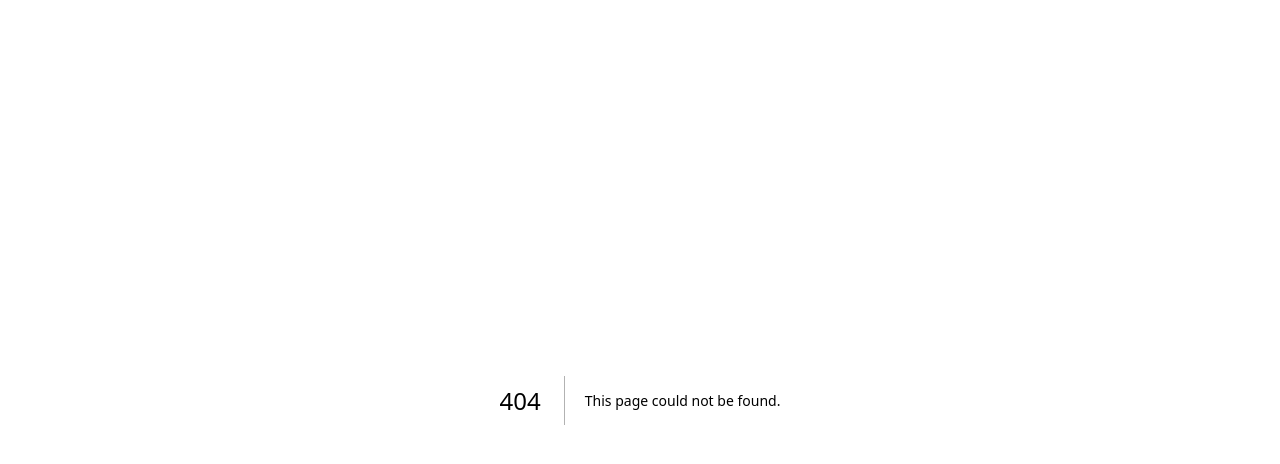
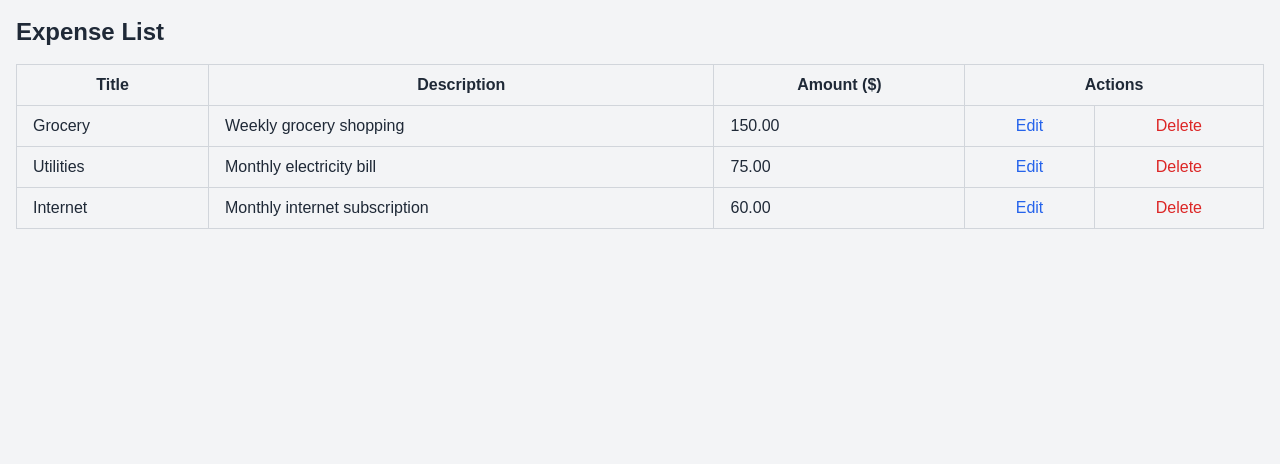
Before and after one commit to tammytamayao/expense-app-frontend, a Next.js app: page /expenses in a window 1280 px wide. Before the commit this address had no page. Shown: the top 464 px of the page. Built offline with nearby package versions, Linux system fonts and the light colour scheme.

Commit message:
feat: view expenses page UI

```diff
--- /dev/null
+++ b/src/app/expenses/ViewExpense.tsx
@@ -0,0 +1,116 @@
+"use client";
+
+import React from "react";
+import { useState } from "react";
+
+interface Expense {
+  id: number;
+  title: string;
+  description: string;
+  amount: number;
+}
+
+// NOTE: sample expenses data (replaced with data fetched from API)
+const initialExpenses: Expense[] = [
+  {
+    id: 1,
+    title: "Grocery",
+    description: "Weekly grocery shopping",
+    amount: 150,
+  },
+  {
+    id: 2,
+    title: "Utilities",
+    description: "Monthly electricity bill",
+    amount: 75,
+  },
+  {
+    id: 3,
+    title: "Internet",
+    description: "Monthly internet subscription",
+    amount: 60,
+  },
+];
+
+const ViewExpense: React.FC = () => {
+  const [expenses, setExpenses] = useState<Expense[]>(initialExpenses);
+
+  // NOTE: handle delete function of expense
+  const handleDelete = (id: number) => {
+    setExpenses(expenses.filter((expense) => expense.id !== id));
+  };
+
+  // NOTE: handle edit function of expense
+  const handleEdit = (expense: Expense) => {
+    console.log("Edit expense:", expense);
+  };
+
+  return (
+    <div className="flex flex-col h-screen bg-gray-100 p-4">
+      <h1 className="text-2xl font-bold mb-4 text-gray-800">Expense List</h1>
+
+      {expenses.length === 0 ? (
+        <div className="bg-yellow-100 border border-yellow-400 text-gray-800 p-4 rounded">
+          <p>No expenses found. Please add some expenses.</p>
+        </div>
+      ) : (
+        <div className="flex-grow overflow-auto">
+          <table className="min-w-full border border-gray-300">
+            <thead>
+              <tr>
+                <th className="border border-gray-300 px-4 py-2 text-gray-800">
+                  Title
+                </th>
+                <th className="border border-gray-300 px-4 py-2 text-gray-800">
+                  Description
+                </th>
+                <th className="border border-gray-300 px-4 py-2 text-gray-800">
+                  Amount ($)
+                </th>
+                <th
+                  colSpan={2}
+                  className="border border-gray-300 text-gray-800 text-center"
+                >
+                  Actions
+                </th>
+              </tr>
+            </thead>
+            <tbody>
+              {expenses.map((expense) => (
+                <tr key={expense.id}>
+                  <td className="border border-gray-300 px-4 py-2 text-gray-800">
+                    {expense.title}
+                  </td>
+                  <td className="border border-gray-300 px-4 py-2 text-gray-800">
+                    {expense.description}
+                  </td>
+                  <td className="border border-gray-300 px-4 py-2 text-gray-800">
+                    {expense.amount.toFixed(2)}
+                  </td>
+                  <td className="border border-gray-300 px-4 py-2 text-gray-800 text-center">
+                    <button
+                      onClick={() => handleEdit(expense)}
+                      className="text-blue-600 hover:underline"
+                    >
+                      Edit
+                    </button>
+                  </td>
+                  <td className="border border-gray-300 px-4 py-2 text-gray-800 text-center">
+                    <button
+                      onClick={() => handleDelete(expense.id)}
+                      className="text-red-600 hover:underline"
+                    >
+                      Delete
+                    </button>
+                  </td>
+                </tr>
+              ))}
+            </tbody>
+          </table>
+        </div>
+      )}
+    </div>
+  );
+};
+
+export default ViewExpense;
--- /dev/null
+++ b/src/app/expenses/page.tsx
@@ -0,0 +1,8 @@
+// pages/viewexpense.tsx
+import ViewExpense from "./ViewExpense";
+
+const ViewExpensePage = () => {
+  return <ViewExpense />;
+};
+
+export default ViewExpensePage;
```
